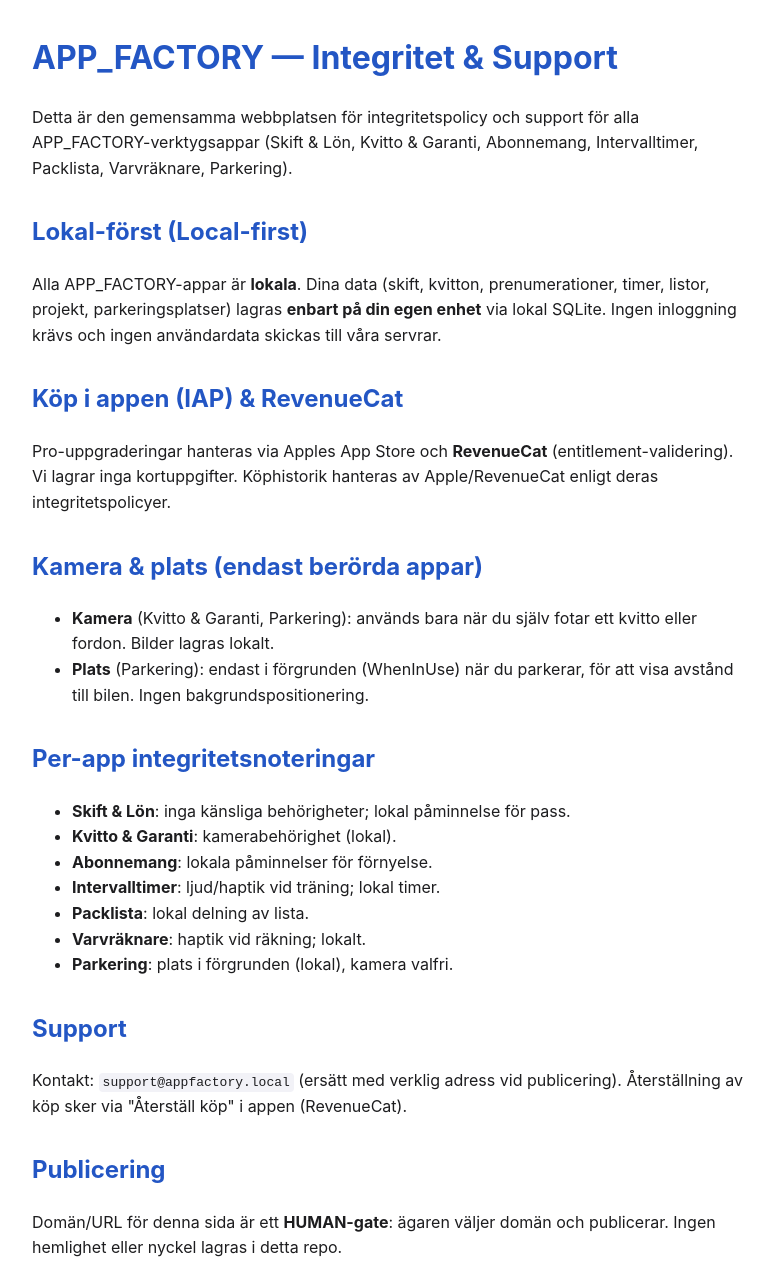
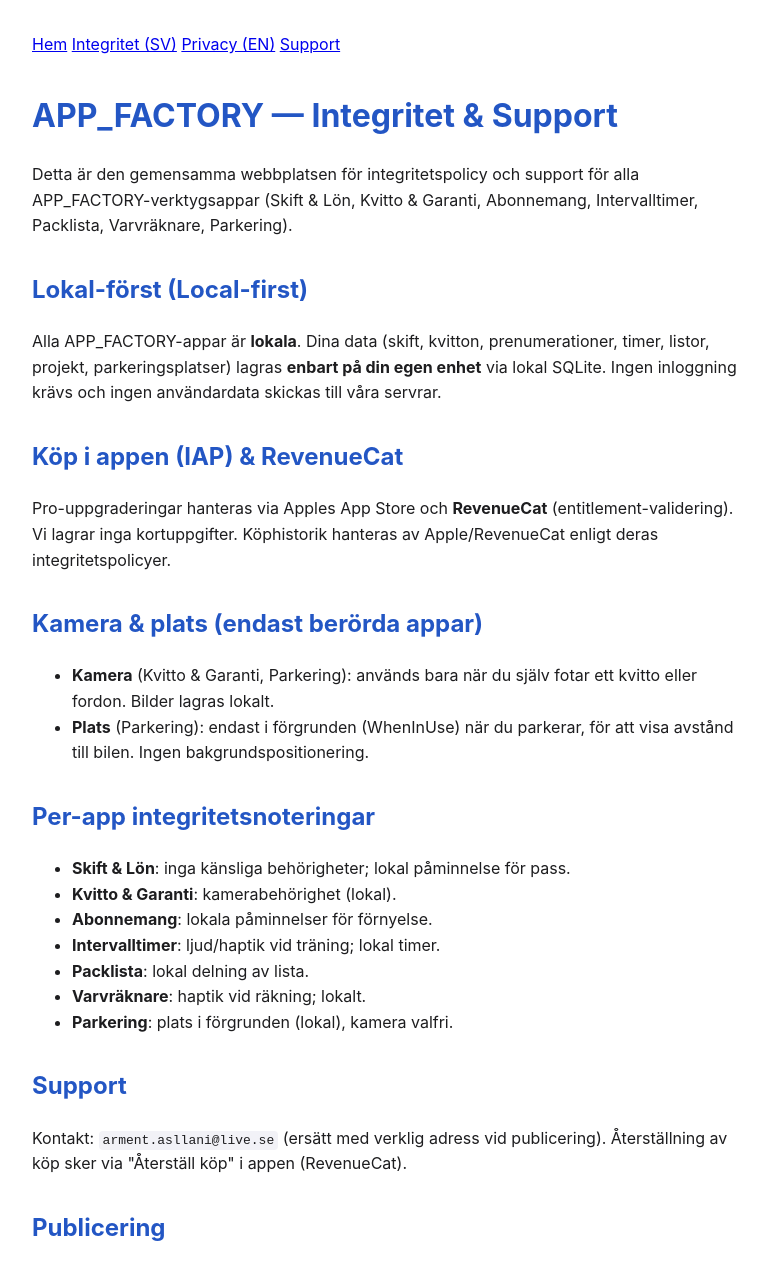
Before and after one commit to ooneoneo/appfactory-support, a website: page index.html in a window 1280 px wide. Shown: the top 1264 px of the page, without its empty margins (248-1022 px from the left). Drawn offline with Linux system fonts and the light colour scheme.

Commit message:
site: index

```diff
--- a/index.html
+++ b/index.html
@@ -12,6 +12,12 @@
   </style>
 </head>
 <body>
+  <nav style="margin-bottom: 2rem;">
+    <a href="https://ooneoneo.github.io/appfactory-support/index.html">Hem</a>
+    <a href="https://ooneoneo.github.io/appfactory-support/privacy.html">Integritet (SV)</a>
+    <a href="https://ooneoneo.github.io/appfactory-support/privacy-en.html">Privacy (EN)</a>
+    <a href="https://ooneoneo.github.io/appfactory-support/support.html">Support</a>
+  </nav>
   <h1>APP_FACTORY — Integritet &amp; Support</h1>
   <p>Detta är den gemensamma webbplatsen för integritetspolicy och support för alla
   APP_FACTORY-verktygsappar (Skift &amp; Lön, Kvitto &amp; Garanti, Abonnemang, Intervalltimer,
@@ -44,7 +50,7 @@
   </ul>
 
   <h2>Support</h2>
-  <p>Kontakt: <code>support@appfactory.local</code> (ersätt med verklig adress vid publicering).
+  <p>Kontakt: <code>arment.asllani@live.se</code> (ersätt med verklig adress vid publicering).
   Återställning av köp sker via "Återställ köp" i appen (RevenueCat).</p>
 
   <h2>Publicering</h2>
```
